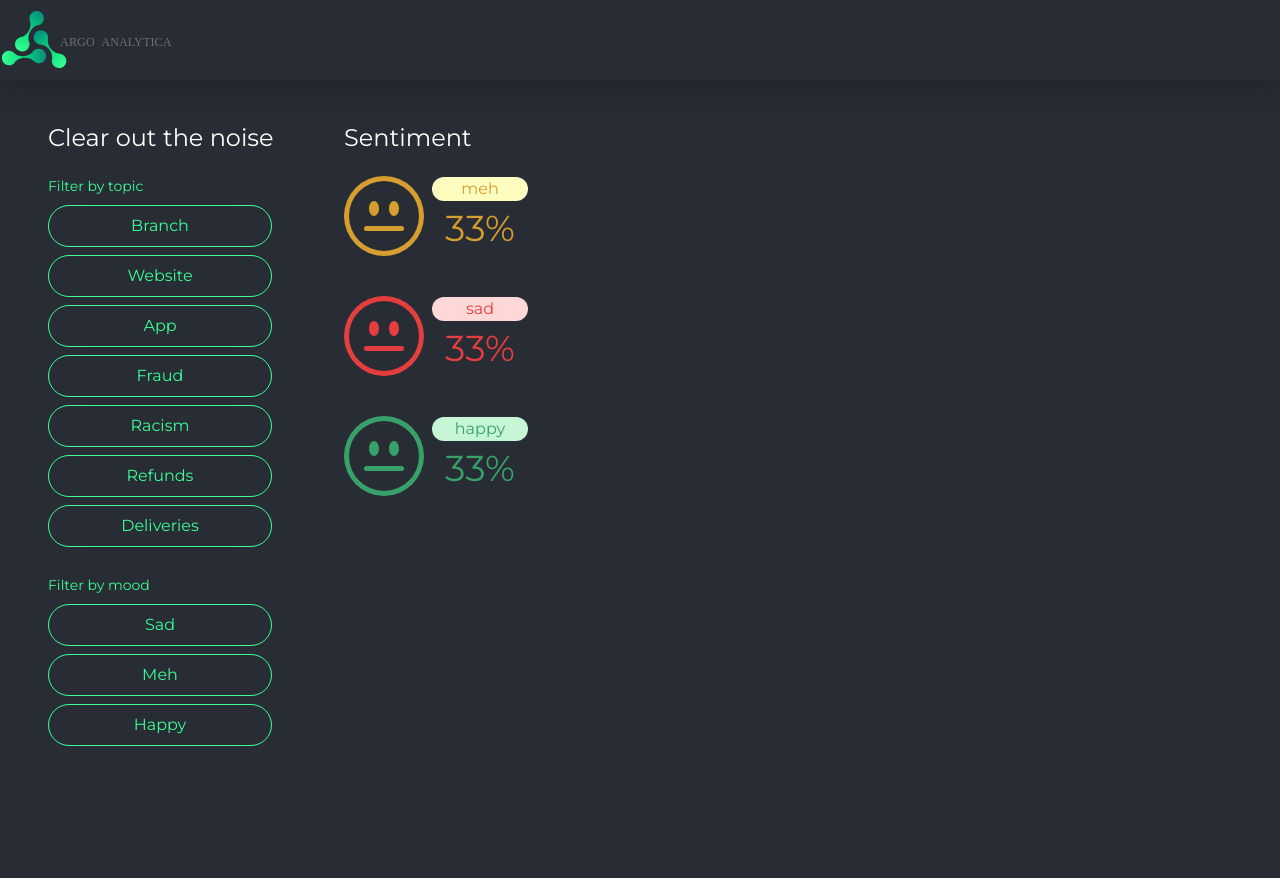
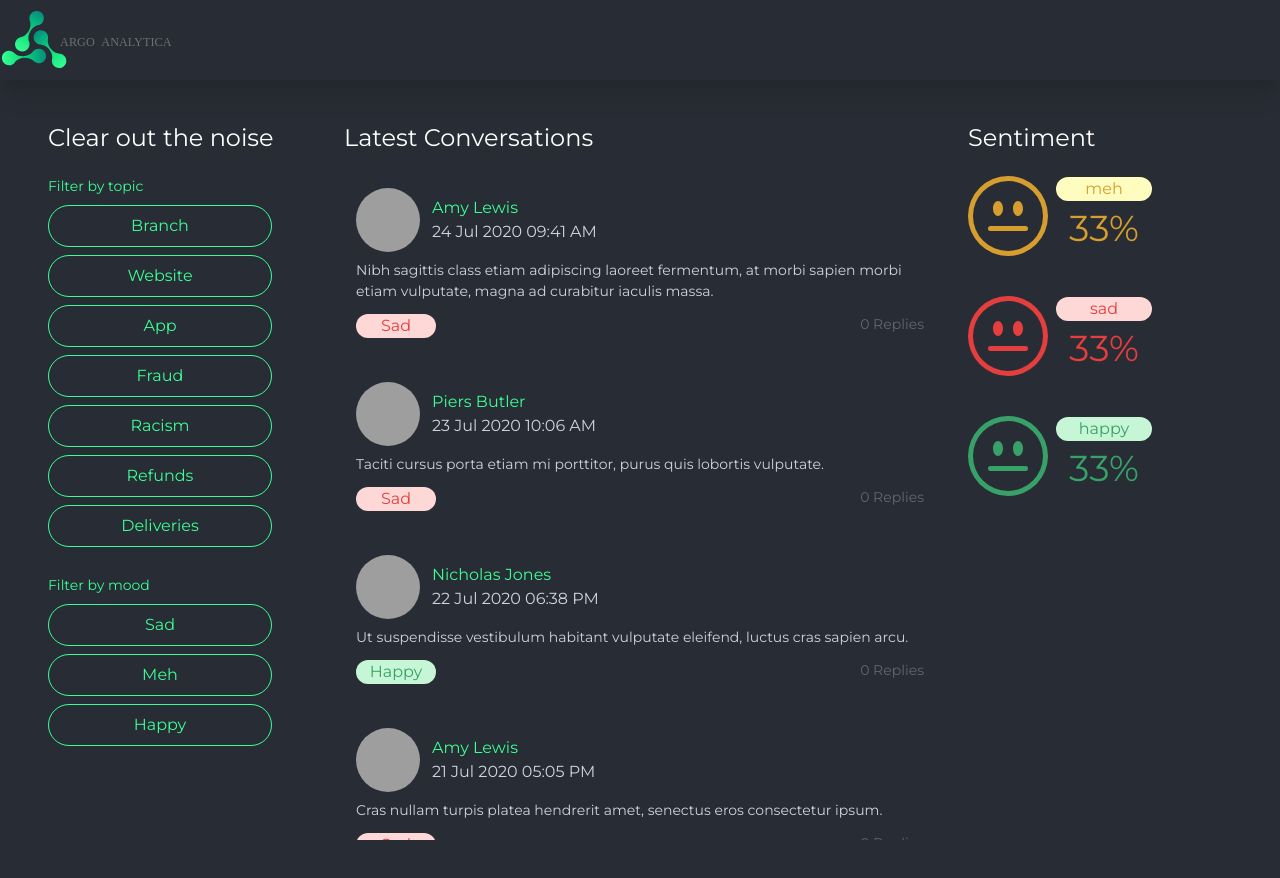
Before and after one commit to mihlali-jordan/Argo-Analytica, a React (Create React App) app: page /posts in a window 1280 px wide. Built offline with nearby package versions, Linux system fonts and the light colour scheme; grey boxes are pictures that could not be loaded.

Commit message:
Partially implemented routing for posts

```diff
--- a/src/App.js
+++ b/src/App.js
@@ -5,11 +5,14 @@ import { Navbar } from './components/Navbar';
 import { Filters } from './components/Filters';
 import { Conversations } from './components/Conversations';
 import { SentimentSummary } from './components/SentimentSummary';
-import {PostConversation} from './components/PostConversation'
-import { BrowserRouter as Router, Route } from 'react-router-dom';
+import { PostConversation } from './components/PostConversation';
+import { BrowserRouter as Router, Route, Redirect } from 'react-router-dom';
+import { PropTypes } from 'prop-types';
 
-function App() {
-	const url = `/id`
+function App(props) {
+	let currentUrl = window.location.pathname;
+	const url = `/${currentUrl}`;
+
 	return (
 		<div
 			style={{
@@ -23,8 +26,11 @@ function App() {
 			<div className='flex flex-row px-12 py-10 w-screen h-screen'>
 				<Filters />
 				<Router>
-					<Route exact path='/' component={Conversations} />
-					<Route exact path={url} componet={PostConversation} />
+					<Route exact path='/' component={Conversations} >
+						<Redirect to="/posts"/>
+					</Route>
+					<Route exact path='/posts' component={Conversations} />
+					<Route exact path="/posts/:id" component={PostConversation} />
 				</Router>
 				<SentimentSummary />
 			</div>
--- a/src/components/Conversations.js
+++ b/src/components/Conversations.js
@@ -1,20 +1,30 @@
-import React from 'react'
-import '../tailwind.css'
-import {Post} from './Post'
-import {Posts} from '../data/Posts'
+import React from 'react';
+import '../tailwind.css';
+import { Post } from './Post';
+import { Posts } from '../data/Posts';
+import { Link, Route } from 'react-router-dom';
+import {PostConversation} from './PostConversation'
 
-export const Conversations = () => {
-    const posts = Posts
+export const Conversations = ({ match }) => {
+	const posts = Posts;
 	return (
-        <div className="flex flex-col w-1/2 mr-8">
-            <h1 className="text-white text-2xl mb-5">Latest Conversations</h1>
-            <div className="posts overflow-y-scroll">
+		<div className='flex flex-col w-1/2 mr-8'>
+			<h1 className='text-white text-2xl mb-5'>Latest Conversations</h1>
+			<div className='posts overflow-y-scroll'>
 				{posts.map((post, index) => (
 					<div key={post.id}>
+						<Link
+							to={{
+								pathname: `${match.url}/${post.id}`,
+								state: post,
+							}}
+						>
 							<Post postDetails={post} />
+						</Link>
 					</div>
 				))}
 			</div>
+			<Route path={`${match.path}/:id`} component={Post} />
 		</div>
-    )
-}
+	);
+};
--- a/src/components/Post.js
+++ b/src/components/Post.js
@@ -4,10 +4,12 @@ import Moment from 'react-moment';
 import { Posts } from '../data/Posts';
 import { Link } from 'react-router-dom';
 
-export const Post = ({ postDetails }) => {
+export const Post = ({ postDetails, location }) => {
 	const dateToFormat = postDetails.date;
 	const posts = Posts;
-	const postUrl = `/${postDetails.id}`
+	const postUrl = `/${postDetails.id}`;
+
+
 
 	// Counting which posts are responses to  an invidual post
 	let replies = 0;
@@ -34,7 +36,6 @@ export const Post = ({ postDetails }) => {
 	const tagCss = `bg-${color}-200 rounded-full text-${color}-600 w-20`;
 
 	return (
-		<Link to={postUrl}>
 		<div className='post-component p-3 hover:bg-argo-darkGrey cursor-pointer'>
 			<div className='flex flex-row text-white items-center mb-2'>
 				<img
@@ -60,6 +61,7 @@ export const Post = ({ postDetails }) => {
 				<p className='text-argo-grey text-sm'>{replies} Replies</p>
 			</div>
 		</div>
-		</Link>
+		// <Link to={postUrl}>
+		// </Link>
 	);
 };
--- a/src/components/PostConversation.js
+++ b/src/components/PostConversation.js
@@ -1,20 +1,20 @@
-import React from 'react'
-import '../tailwind.css'
-import {Post} from './Post'
-import {Posts} from '../data/Posts'
+import React from 'react';
+import '../tailwind.css';
+import { Post } from './Post';
+import { Posts } from '../data/Posts';
 
-export const PostConversation = () => {
-    const posts = Posts
-    return (
-        <div className="flex flex-col w-1/2 mr-8">
-            <h1 className="text-white text-2xl mb-5">Latest Conversations</h1>
-            <div className="posts overflow-y-scroll">
-                {posts.map((post, index) => (
-                    <div key={post.id}>
-                        <Post postDetails={post} />
-                    </div>
-                ))}
-            </div>
-        </div>
-    )
-}
+export const PostConversation = ({ url }) => {
+	const posts = Posts;
+	const isCurrentPost = posts.filter((post) => {
+		return `${post.replyToId}` === url;
+	});
+
+	return (
+		<div className='flex flex-col w-1/2 mr-8'>
+			<h1 className='text-white text-2xl mb-5'>Latest Conversations</h1>
+			<div className='posts overflow-y-scroll'>
+				<Post postDetails={isCurrentPost} />
+			</div>
+		</div>
+	);
+};
```
Also changed, not shown: src/tailwind.css. Lines whose indentation alone changed are shown as unchanged.
